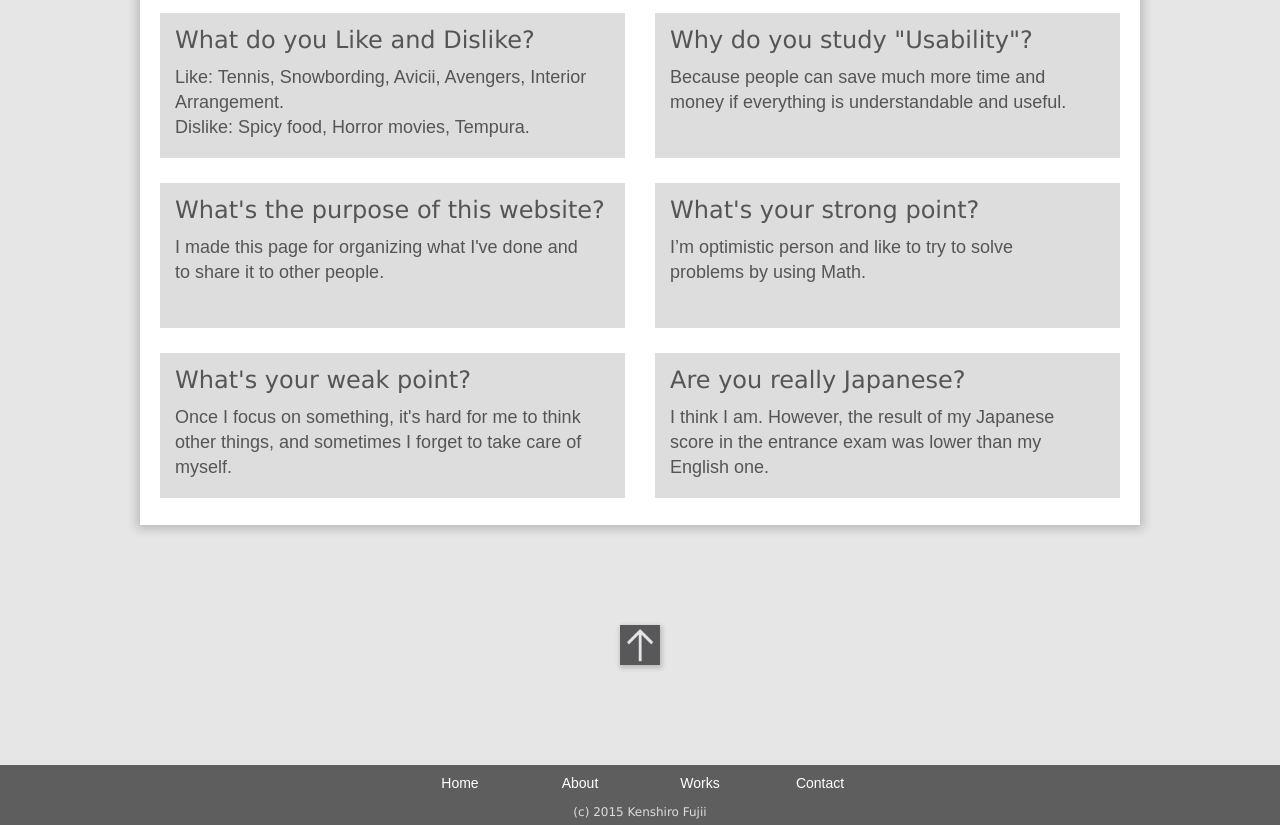
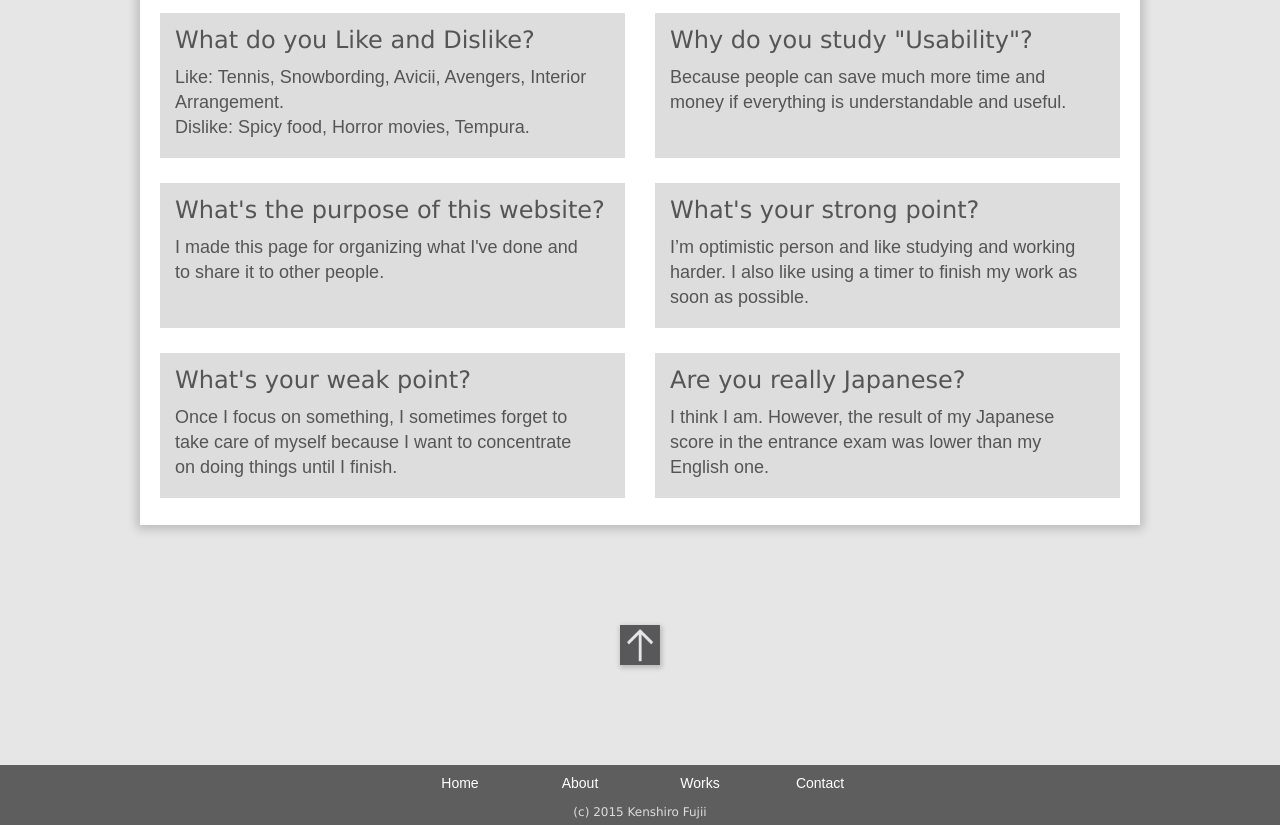
Before and after one commit to DeborraLow/web-pf, a plain HTML site: page about.html in a window 1280 px wide. Shown: the part 1578-2403 px from the top of the page. Drawn offline with Linux system fonts and the light colour scheme.

Commit message:
no message

```diff
--- a/about.html
+++ b/about.html
@@ -123,7 +123,7 @@ Dislike: Spicy food, Horror movies, Tempura.</font></div>
 
  <div id="c2-box">
   <font class="question">What's your strong point?</font>
- <div id="c3-box"><font class="answer">I’m optimistic person and like to try to solve problems by using Math.</font></div>
+ <div id="c3-box"><font class="answer">I’m optimistic person and like studying and working harder. I also like using a timer to finish my work as soon as possible.</font></div>
 </div>
 
 </div>
@@ -131,7 +131,7 @@ Dislike: Spicy food, Horror movies, Tempura.</font></div>
 
 <div id="c1-box">
  <font class="question">What's your weak point?</font>
-<div id="c3-box"><font class="answer">Once I focus on something, it's hard for me to think other things, and sometimes I forget to take care of myself.</font></div>
+<div id="c3-box"><font class="answer">Once I focus on something, I sometimes forget to take care of myself because I want to concentrate on doing things until I finish.</font></div>
 </div>
 
 <div id="c2-box">
```
